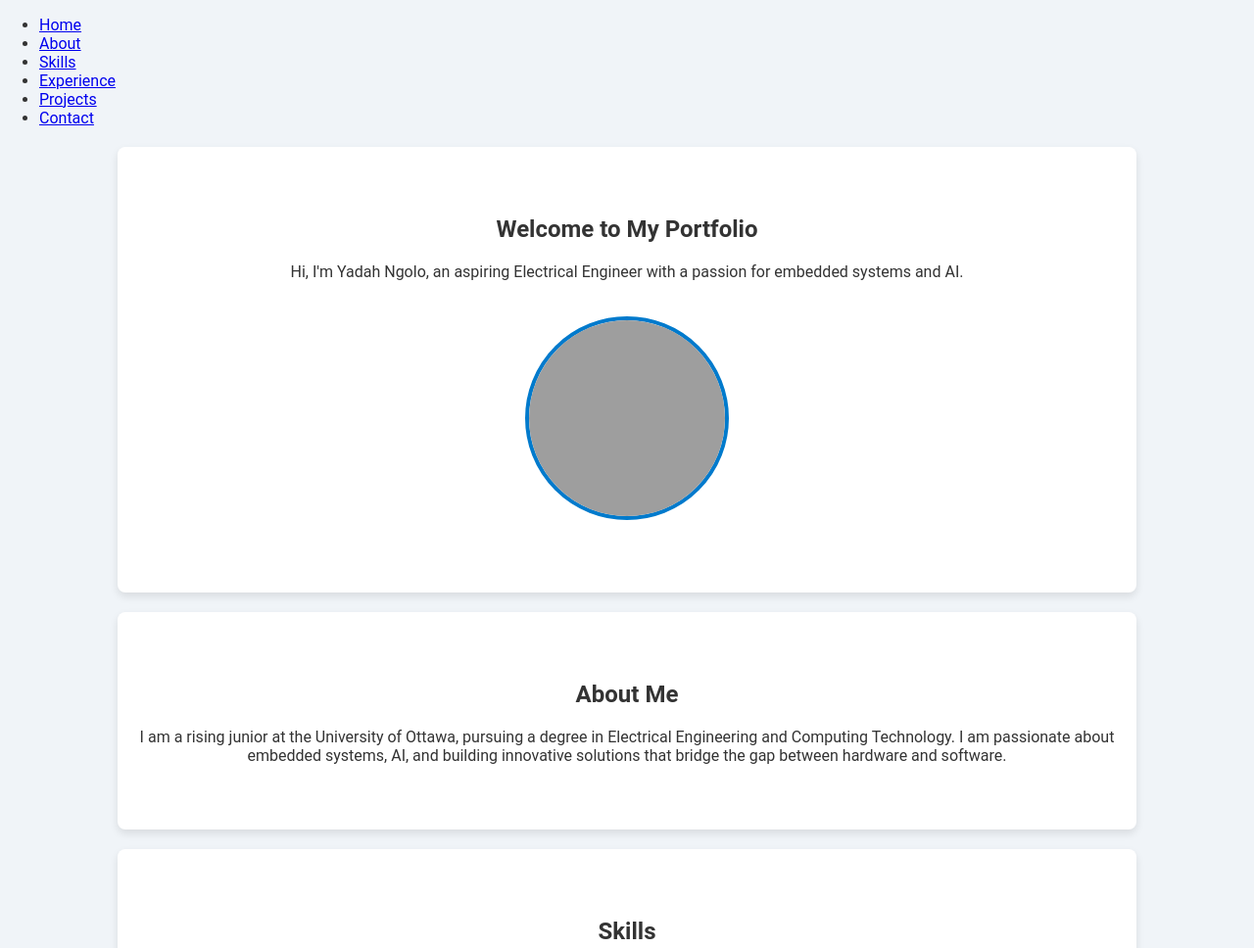
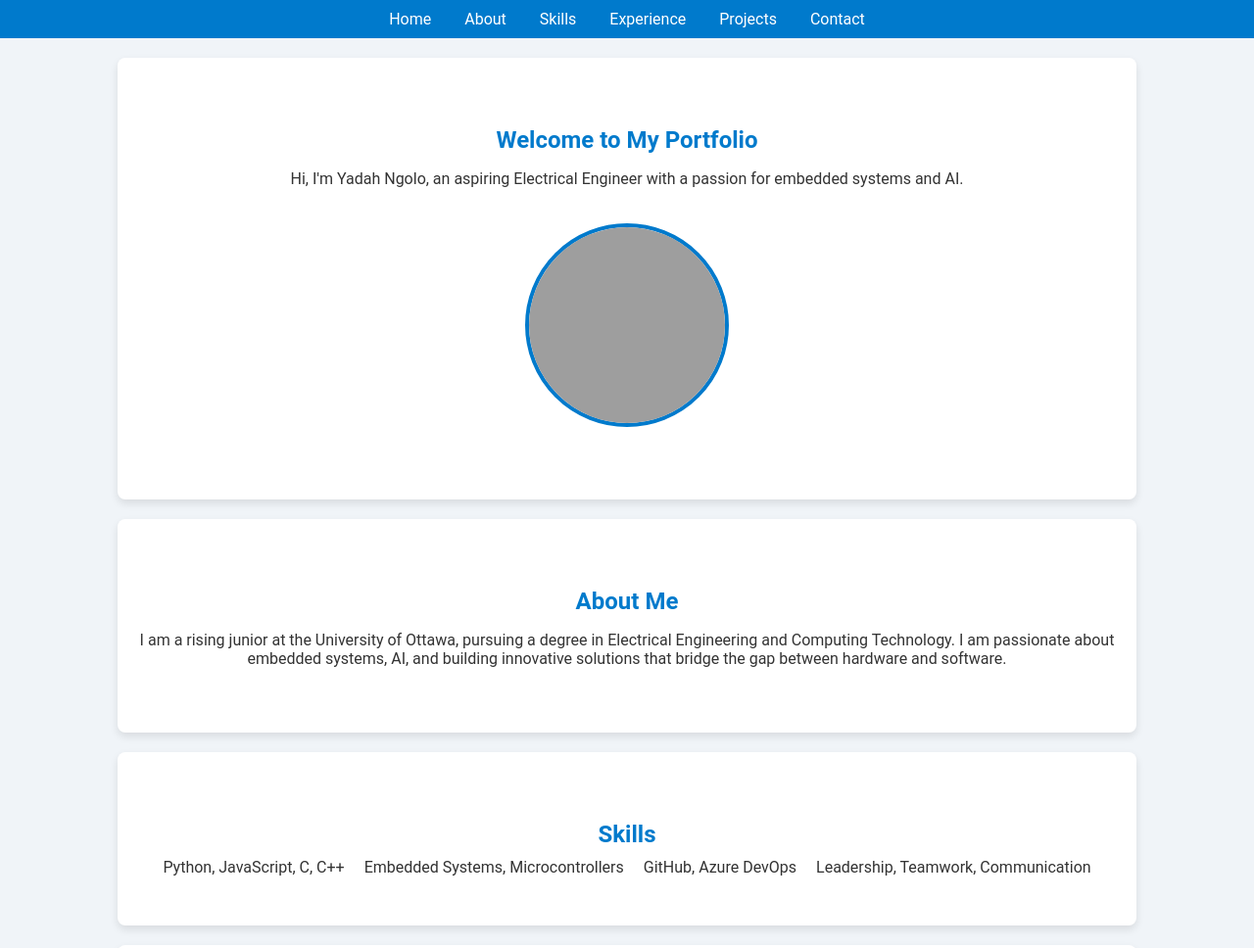
Before and after one commit to yisforyob/yadah-portfolio, a plain HTML site: page index.html in a window 1280 px wide. Shown: the top 968 px of the page at 98% size. Drawn offline with nearby package versions, Linux system fonts and the light colour scheme; grey boxes are pictures that could not be loaded.

Commit message:
Update styles.css

```diff
--- a/styles.css
+++ b/styles.css
@@ -1,5 +1,4 @@
-/* Existing CSS */
-
+/* General Styles */
 body {
     font-family: 'Roboto', sans-serif;
     margin: 0;
@@ -9,7 +8,38 @@ body {
     overflow-x: hidden; /* Prevent horizontal scroll */
 }
 
-/* Animation for section reveal */
+header {
+    background: #007acc;
+    padding: 10px 20px;
+    text-align: center;
+    color: white;
+    position: sticky;
+    top: 0;
+    z-index: 1000;
+}
+
+nav ul {
+    list-style: none;
+    padding: 0;
+    margin: 0;
+}
+
+nav ul li {
+    display: inline;
+    margin: 0 15px;
+}
+
+nav ul li a {
+    color: white;
+    text-decoration: none;
+    transition: color 0.3s;
+}
+
+nav ul li a:hover {
+    color: #ffeb3b;
+}
+
+/* Section Styling */
 .section {
     padding: 50px 20px;
     text-align: center;
@@ -18,32 +48,57 @@ body {
     border-radius: 8px;
     max-width: 1000px;
     box-shadow: 0 4px 8px rgba(0, 0, 0, 0.1);
-    opacity: 0; /* Start hidden */
+    opacity: 0; /* Start hidden for reveal animation */
     transform: translateY(50px); /* Slide in from below */
     transition: opacity 0.5s ease-out, transform 0.5s ease-out; /* Smooth transition */
 }
 
-/* Animation when sections are visible */
 .section.show {
     opacity: 1;
     transform: translateY(0); /* Slide up to position */
 }
 
-/* Animation for profile image */
+/* Profile Image Styling */
 .profile-pic {
     width: 200px;
     height: 200px;
     border-radius: 50%;
     margin: 20px 0;
     border: 4px solid #007acc;
-    transition: transform 0.3s ease-in-out; /* Smooth enlarge */
+    transition: transform 0.3s ease-in-out; /* Smooth enlarge effect */
 }
 
 .profile-pic:hover {
     transform: scale(1.1); /* Enlarge on hover */
 }
 
-/* Animation for buttons */
+/* Heading Styles */
+h1, h2 {
+    color: #007acc;
+    margin-bottom: 10px;
+}
+
+/* Skills List Styling */
+.skills-list {
+    display: flex;
+    justify-content: center;
+    gap: 20px;
+    list-style-type: none;
+    padding: 0;
+    margin: 0;
+}
+
+/* Experience and Project Cards */
+.experience-item, .project-card {
+    background: #f8f9fa;
+    padding: 20px;
+    margin: 20px 0;
+    box-shadow: 0 4px 8px rgba(0, 0, 0, 0.1);
+    border-radius: 8px;
+    text-align: left;
+}
+
+/* Button Styling */
 button {
     background-color: #007acc;
     color: white;
@@ -58,3 +113,49 @@ button:hover {
     background-color: #005f99;
     transform: translateY(-2px); /* Raise slightly */
 }
+
+/* Form Input Styles */
+form input, form textarea {
+    width: 80%;
+    padding: 10px;
+    margin: 10px 0;
+    border: 1px solid #ddd;
+    border-radius: 5px;
+    font-size: 16px;
+}
+
+form textarea {
+    resize: vertical;
+    height: 100px;
+}
+
+/* AOS Animations */
+[data-aos] {
+    transition-property: transform, opacity !important;
+}
+
+[data-aos="fade-up"] {
+    opacity: 0;
+    transform: translateY(50px);
+}
+
+[data-aos="fade-right"] {
+    opacity: 0;
+    transform: translateX(-50px);
+}
+
+[data-aos="fade-left"] {
+    opacity: 0;
+    transform: translateX(50px);
+}
+
+[data-aos="zoom-in"] {
+    opacity: 0;
+    transform: scale(0.8);
+}
+
+/* AOS Animation Transitions */
+[data-aos].aos-animate {
+    opacity: 1;
+    transform: translate(0);
+}
```
